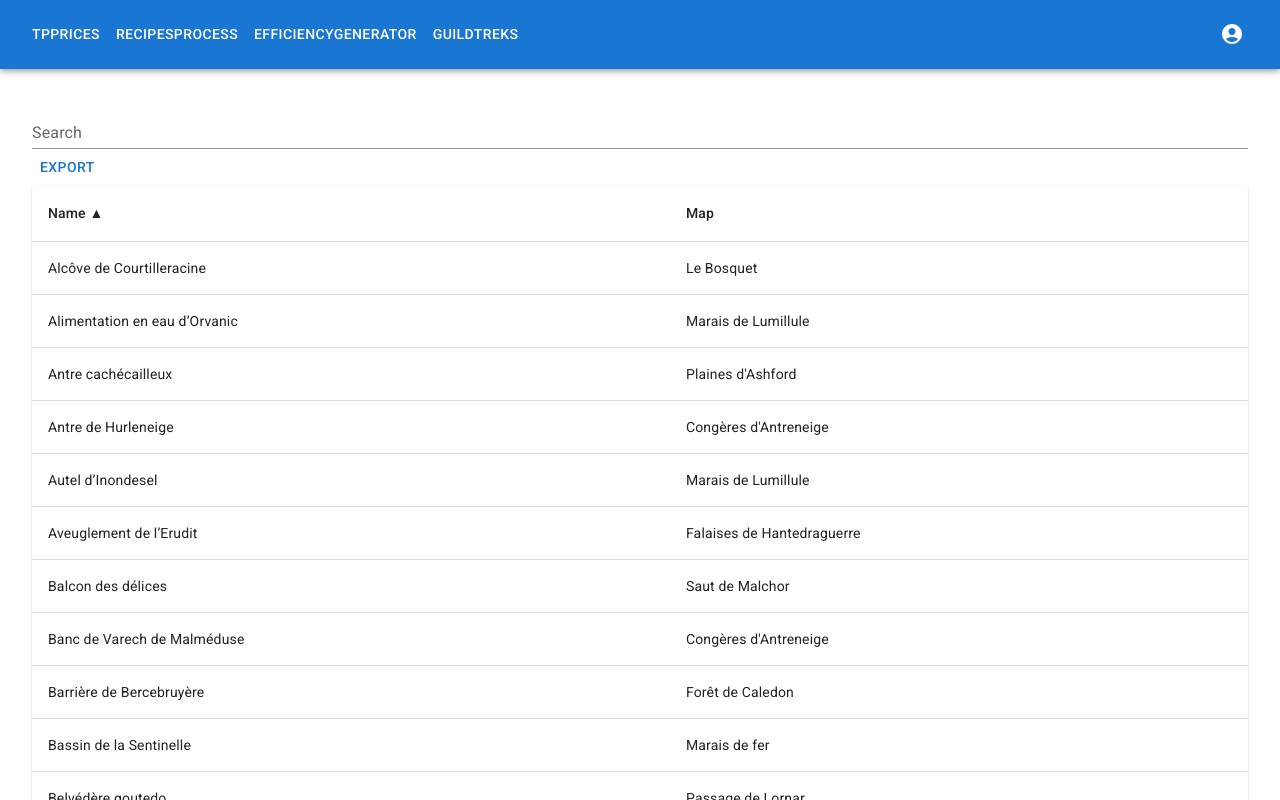
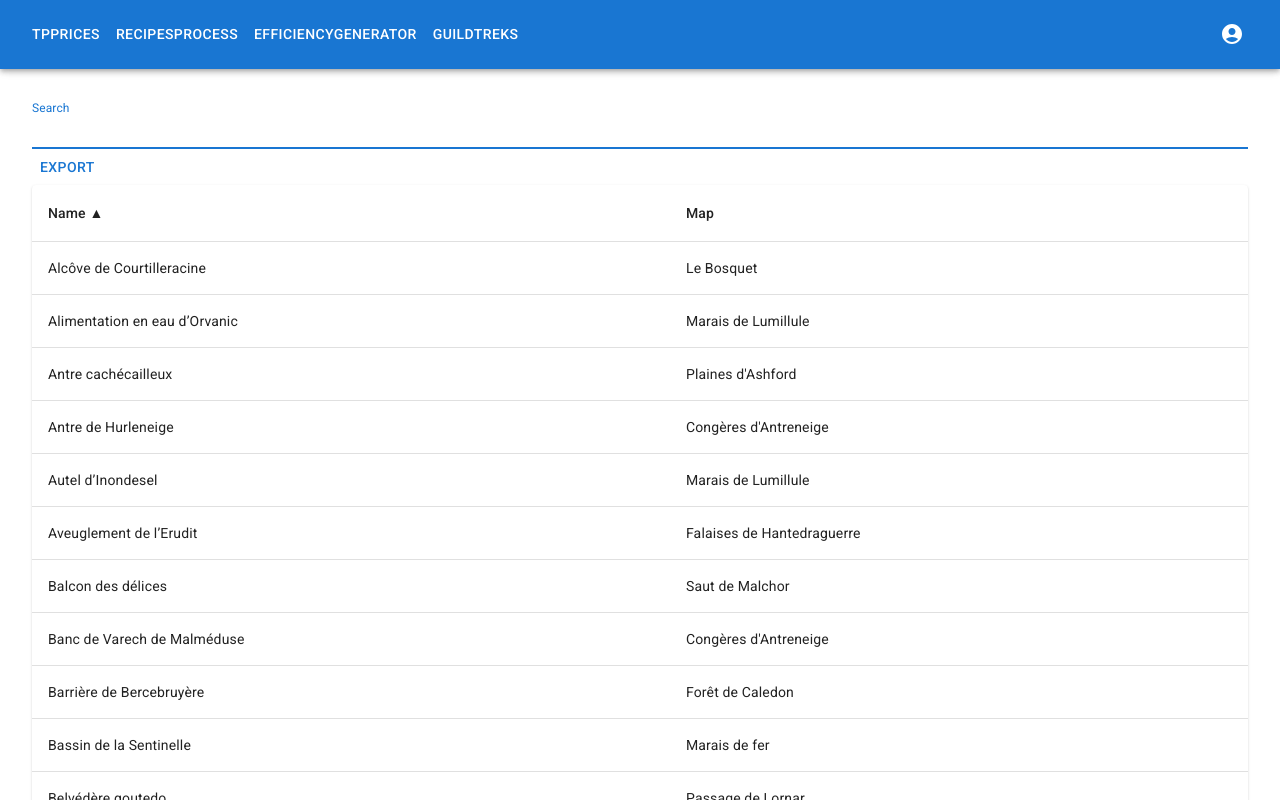
Before and after one commit to arwandar/gw2TpPrice, a React (Vite) app: page / in a window 1280 px wide. Both pictures are taken after a click on the button "GUILDTREKS". Shown: the top 800 px of the page. Built offline with nearby package versions, Linux system fonts and the light colour scheme.

Commit message:
feat(treks): add clear and focus on search input

```diff
--- a/src/client/pages/GuildTraks/GuildTreks.tsx
+++ b/src/client/pages/GuildTraks/GuildTreks.tsx
@@ -8,7 +8,7 @@ import {
   TableRow,
   TextField,
 } from "@mui/material";
-import { useMemo, useState } from "react";
+import { useMemo, useRef, useState } from "react";
 
 import DialogResult from "./ResultDialog";
 import Row from "./Row";
@@ -27,6 +27,7 @@ const GuildTreks = () => {
     order: "asc",
   });
   const [search, setSearch] = useState("");
+  const ref = useRef<HTMLInputElement>(null);
 
   const [selectedTrekIds, setSelectedTrekIds] = useState<number[]>([]);
 
@@ -56,10 +57,12 @@ const GuildTreks = () => {
   );
 
   const handleSelect = (id: number) => {
-    console.log(name);
     setSelectedTrekIds((prev) =>
       prev.includes(id) ? prev.filter((item) => item !== id) : [...prev, id]
     );
+
+    setSearch("");
+    ref.current?.focus();
   };
 
   const handleSort = (key: SortKey) => {
@@ -87,6 +90,8 @@ const GuildTreks = () => {
         onChange={handleSearch}
         fullWidth
         variant="standard"
+        inputRef={ref}
+        autoFocus
       />
       <DialogResult selectedTreks={selectedTracks} />
       <TableContainer component={Paper}>
```
